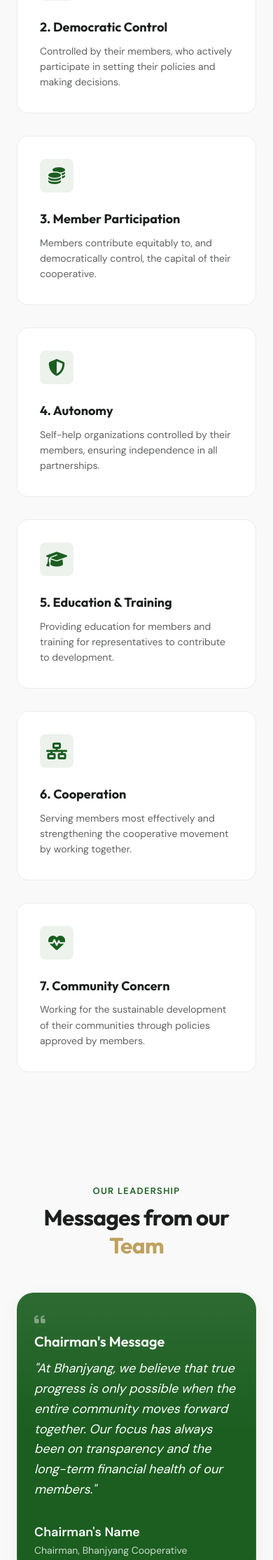
After one commit to pabit06/website, a Django app: template apps/about/templates/about/about.html in a window 390 px wide. The commit adds this page. Shown: the part 2411-4640 px from the top of the page at 70% size. Run offline with Django 5.2, Linux system fonts and the light colour scheme; the template is opened without the code that fills it, so the values that code supplies are empty.

Commit message:
Add About page and fix static serving
- Add apps.about: About Us page with hero, mission/vision, leadership cards, mobile app CTA
- Leadership cards: green background (bg-green) with white text for readability
- Fix static 404s: STATIC_URL='/static/' (root-relative); add .env.example (DEBUG=True for local)
- Wire /about/, header link, and DEPLOYMENT note for collectstatic after new app/static changes

Co-authored-by: Cursor <cursoragent@cursor.com>

```diff
--- /dev/null
+++ b/apps/about/apps.py
@@ -0,0 +1,6 @@
+from django.apps import AppConfig
+
+
+class AboutConfig(AppConfig):
+    default_auto_field = 'django.db.models.BigAutoField'
+    name = 'apps.about'
--- /dev/null
+++ b/apps/about/static/about/css/about.css
@@ -0,0 +1,276 @@
+/* About Page Specific Styles */
+
+.hero-small {
+    padding-block: 6rem 4rem;
+    min-height: auto;
+}
+
+.bg-light {
+    background-color: var(--color-bg-alt, #f9f9f9);
+}
+
+.italic {
+    font-style: italic;
+}
+
+.text-sm {
+    font-size: 0.875rem;
+}
+
+.opacity-70 {
+    opacity: 0.7;
+}
+
+.mt-4 {
+    margin-top: 1rem;
+}
+
+.mt-5 {
+    margin-top: 1.25rem;
+}
+
+.mt-8 {
+    margin-top: 2rem;
+}
+
+.mt-10 {
+    margin-top: 2.5rem;
+}
+
+.ml-4 {
+    margin-left: 1rem;
+}
+
+.mr-2 {
+    margin-right: 0.5rem;
+}
+
+.text-green {
+    color: var(--color-accent-green, #10b981);
+}
+
+.about-card {
+    background: white;
+    padding: 2.5rem;
+    border-radius: 1.5rem;
+    box-shadow: 0 10px 30px rgba(0, 0, 0, 0.05);
+    height: 100%;
+}
+
+/* Green card: light text so it’s readable on dark green */
+.about-card.bg-green {
+    background: var(--color-deuraligreen, #1B5E20);
+    color: #fff;
+}
+
+.about-card.bg-green .why-us-title,
+.about-card.bg-green .section-text,
+.about-card.bg-green strong,
+.about-card.bg-green .text-sm {
+    color: #fff;
+}
+
+.about-card.bg-green .opacity-70 {
+    opacity: 0.85;
+    color: rgba(255, 255, 255, 0.9);
+}
+
+.about-card.bg-green .testimonial-quote-icon {
+    color: rgba(255, 255, 255, 0.4);
+}
+
+.mobile-app-img {
+    max-width: 100%;
+    height: auto;
+    filter: drop-shadow(0 20px 40px rgba(0, 0, 0, 0.15));
+}
+
+.app-btn img {
+    transition: transform 0.3s ease;
+}
+
+.app-btn:hover img {
+    transform: translateY(-2px);
+}
+
+.why-us-list {
+    list-style: none;
+    padding: 0;
+}
+
+.why-us-list li {
+    margin-bottom: 0.75rem;
+    display: flex;
+    align-items: center;
+}
+
+/* Enhancements */
+.principles-grid,
+.values-grid {
+    display: grid;
+    grid-template-columns: repeat(auto-fit, minmax(280px, 1fr));
+    gap: var(--space-xl);
+}
+
+.principle-card,
+.value-card {
+    background: var(--bg-elevated);
+    padding: var(--space-xl);
+    border-radius: var(--radius-md);
+    border: 1px solid var(--border);
+    transition: all var(--duration-normal) var(--ease-out-quart);
+    height: 100%;
+}
+
+.principle-card:hover,
+.value-card:hover {
+    transform: translateY(-5px);
+    box-shadow: var(--shadow-hover);
+    border-color: var(--accent);
+}
+
+.principle-icon,
+.value-icon {
+    width: 48px;
+    height: 48px;
+    background: rgba(27, 94, 32, 0.08);
+    color: var(--accent);
+    border-radius: var(--radius-sm);
+    display: flex;
+    align-items: center;
+    justify-content: center;
+    font-size: 1.5rem;
+    margin-bottom: var(--space-lg);
+}
+
+.principle-title,
+.value-title {
+    font-family: var(--font-heading);
+    font-weight: 700;
+    font-size: 1.125rem;
+    margin-bottom: var(--space-sm);
+    color: var(--text);
+}
+
+/* Timeline */
+.timeline {
+    position: relative;
+    max-width: 800px;
+    margin: 0 auto;
+    padding: var(--space-2xl) 0;
+}
+
+.timeline::before {
+    content: '';
+    position: absolute;
+    left: 50%;
+    transform: translateX(-50%);
+    width: 2px;
+    height: 100%;
+    background: var(--border);
+}
+
+.timeline-item {
+    position: relative;
+    width: 50%;
+    padding: var(--space-lg) var(--space-2xl);
+    box-sizing: border-box;
+}
+
+.timeline-item::after {
+    content: '';
+    position: absolute;
+    top: 30px;
+    right: -10px;
+    width: 20px;
+    height: 20px;
+    background: var(--bg-elevated);
+    border: 2px solid var(--accent);
+    border-radius: 50%;
+    z-index: 1;
+}
+
+.timeline-item-left {
+    left: 0;
+    text-align: right;
+}
+
+.timeline-item-right {
+    left: 50%;
+    text-align: left;
+}
+
+.timeline-item-right::after {
+    left: -10px;
+}
+
+.timeline-date {
+    font-family: var(--font-heading);
+    font-weight: 700;
+    color: var(--accent);
+    font-size: 1.25rem;
+    margin-bottom: var(--space-xs);
+}
+
+/* Team */
+.team-grid {
+    display: grid;
+    grid-template-columns: repeat(auto-fit, minmax(220px, 1fr));
+    gap: var(--space-xl);
+}
+
+.team-card {
+    background: var(--bg-elevated);
+    border-radius: var(--radius-md);
+    overflow: hidden;
+    text-align: center;
+    border: 1px solid var(--border);
+    transition: all var(--duration-normal);
+}
+
+.team-img-wrapper {
+    aspect-ratio: 1;
+    background: var(--bg-subtle);
+    display: flex;
+    align-items: center;
+    justify-content: center;
+    font-size: 3rem;
+    color: var(--text-light);
+}
+
+.team-info {
+    padding: var(--space-lg);
+}
+
+.team-name {
+    font-family: var(--font-heading);
+    font-weight: 700;
+    font-size: 1.125rem;
+    color: var(--text);
+}
+
+.team-role {
+    font-size: 0.875rem;
+    color: var(--text-muted);
+}
+
+@media (max-width: 768px) {
+    .hero-small {
+        padding-block: 4rem 3rem;
+    }
+
+    .about-card {
+        padding: 1.5rem;
+    }
+
+    .app-store-links {
+        display: flex;
+        flex-direction: column;
+        gap: 1rem;
+        align-items: flex-start;
+    }
+
+    .app-btn.ml-4 {
+        margin-left: 0;
+    }
+}
--- /dev/null
+++ b/apps/about/static/about/js/about.js
@@ -0,0 +1,5 @@
+/* About Page Specific JS */
+document.addEventListener('DOMContentLoaded', () => {
+    // Custom JS for About page can go here
+    console.log('About page loaded');
+});
--- /dev/null
+++ b/apps/about/templates/about/about.html
@@ -0,0 +1,357 @@
+{% extends 'base.html' %}
+{% load static %}
+
+{% block title %}About Us | Bhanjyang Saving & Credit Cooperative{% endblock %}
+
+{% block extra_head %}
+<link rel="stylesheet" href="{% static 'about/css/about.css' %}">
+{% endblock %}
+
+{% block content %}
+<!-- Page Hero -->
+<section class="hero hero-small">
+    <div class="hero-bg" aria-hidden="true"></div>
+    <div class="hero-content">
+        <p class="hero-label" data-aos="fade-down">About Bhanjyang</p>
+        <h1 class="hero-title" data-aos="fade-up" data-aos-delay="100">
+            Our <span class="title-accent-words"><span class="accent-green">Identity</span></span>.
+            Our <span class="title-accent-words"><span class="accent-gold">Purpose</span></span>.
+        </h1>
+        <p class="hero-desc" data-aos="fade-up" data-aos-delay="200">
+            Building a stronger community through financial empowerment and member-centric services since 2012.
+        </p>
+    </div>
+</section>
+
+<!-- History & Mission -->
+<section class="section">
+    <div class="container">
+        <div class="section-grid align-items-center">
+            <div data-aos="fade-right">
+                <p class="section-label">Our Foundation</p>
+                <h2 class="section-title">Rooted in <span class="title-accent-words"><span
+                            class="accent-green">Values</span></span></h2>
+                <p class="section-text">
+                    Bhanjyang Saving & Credit Cooperative Ltd. was established in 2012 with the vision of providing
+                    accessible
+                    financial solutions to the residents of Rupa Rural Municipality. For over a decade, we have been a
+                    trusted partner in the economic development of our community.
+                </p>
+                <p class="section-text">
+                    Our cooperative operates on the principle of mutual help and democratic control. We ensure that
+                    every member has a voice and that our growth directly benefits the community we serve.
+                </p>
+            </div>
+            <div data-aos="fade-left">
+                <div class="about-card bg-light">
+                    <div class="principle-icon" style="background: rgba(191,161,95,0.1); color: var(--accent-warm);">
+                        <i class="fa-solid fa-bullseye"></i>
+                    </div>
+                    <h3 class="principle-title">Our Mission</h3>
+                    <p class="section-text">To empower our members by providing sustainable, transparent, and innovative
+                        financial services while fostering a culture of savings and investment.</p>
+
+                    <div class="principle-icon mt-8" style="background: rgba(27,94,32,0.1); color: var(--accent);">
+                        <i class="fa-solid fa-eye"></i>
+                    </div>
+                    <h3 class="principle-title">Our Vision</h3>
+                    <p class="section-text">To be the leading financial institution in the region, known for its
+                        integrity, member satisfaction, and contribution to social prosperity.</p>
+                </div>
+            </div>
+        </div>
+    </div>
+</section>
+
+<!-- 7 Principles -->
+<section class="section bg-light">
+    <div class="container">
+        <div class="section-header text-center" data-aos="fade-up">
+            <p class="section-label" style="margin-inline: auto;">Cooperative Identity</p>
+            <h2 class="section-title">The 7 <span class="title-accent-words"><span
+                        class="accent-green">Principles</span></span></h2>
+            <p class="section-text" style="margin-inline: auto;">As a registered cooperative, we strictly adhere to the
+                International Cooperative Principles.</p>
+        </div>
+
+        <div class="principles-grid mt-10">
+            <div class="principle-card" data-aos="fade-up" data-aos-delay="100">
+                <div class="principle-icon"><i class="fa-solid fa-users-plus"></i></div>
+                <h3 class="principle-title">1. Voluntary Membership</h3>
+                <p class="text-sm opacity-70">Open to all persons able to use their services and willing to accept the
+                    responsibilities of membership.</p>
+            </div>
+            <div class="principle-card" data-aos="fade-up" data-aos-delay="200">
+                <div class="principle-icon"><i class="fa-solid fa-handshake"></i></div>
+                <h3 class="principle-title">2. Democratic Control</h3>
+                <p class="text-sm opacity-70">Controlled by their members, who actively participate in setting their
+                    policies and making decisions.</p>
+            </div>
+            <div class="principle-card" data-aos="fade-up" data-aos-delay="300">
+                <div class="principle-icon"><i class="fa-solid fa-coins"></i></div>
+                <h3 class="principle-title">3. Member Participation</h3>
+                <p class="text-sm opacity-70">Members contribute equitably to, and democratically control, the capital
+                    of their cooperative.</p>
+            </div>
+            <div class="principle-card" data-aos="fade-up" data-aos-delay="400">
+                <div class="principle-icon"><i class="fa-solid fa-shield-halved"></i></div>
+                <h3 class="principle-title">4. Autonomy</h3>
+                <p class="text-sm opacity-70">Self-help organizations controlled by their members, ensuring independence
+                    in all partnerships.</p>
+            </div>
+            <div class="principle-card" data-aos="fade-up" data-aos-delay="500">
+                <div class="principle-icon"><i class="fa-solid fa-graduation-cap"></i></div>
+                <h3 class="principle-title">5. Education & Training</h3>
+                <p class="text-sm opacity-70">Providing education for members and training for representatives to
+                    contribute to development.</p>
+            </div>
+            <div class="principle-card" data-aos="fade-up" data-aos-delay="600">
+                <div class="principle-icon"><i class="fa-solid fa-network-wired"></i></div>
+                <h3 class="principle-title">6. Cooperation</h3>
+                <p class="text-sm opacity-70">Serving members most effectively and strengthening the cooperative
+                    movement by working together.</p>
+            </div>
+            <div class="principle-card" data-aos="fade-up" data-aos-delay="700">
+                <div class="principle-icon"><i class="fa-solid fa-heart-pulse"></i></div>
+                <h3 class="principle-title">7. Community Concern</h3>
+                <p class="text-sm opacity-70">Working for the sustainable development of their communities through
+                    policies approved by members.</p>
+            </div>
+        </div>
+    </div>
+</section>
+
+<!-- Leadership Messages -->
+<section class="section bg-light" id="leadership">
+    <div class="container">
+        <div class="section-header text-center" data-aos="fade-down">
+            <p class="section-label" style="margin-inline: auto;">Our Leadership</p>
+            <h2 class="section-title">Messages from our <span class="title-accent-words"><span
+                        class="accent-gold">Team</span></span></h2>
+        </div>
+
+        <div class="section-grid mt-5">
+            <!-- Chairman's Message -->
+            <div class="about-card bg-green" data-aos="fade-up">
+                <div class="testimonial-quote-icon"><i class="fa-solid fa-quote-left"></i></div>
+                <h3 class="why-us-title">Chairman's Message</h3>
+                <p class="section-text italic">
+                    "At Bhanjyang, we believe that true progress is only possible when the entire community moves
+                    forward together. Our focus has always been on transparency and the long-term financial health of
+                    our members."
+                </p>
+                <div class="mt-4">
+                    <strong>Chairman's Name</strong>
+                    <p class="text-sm opacity-70">Chairman, Bhanjyang Cooperative</p>
+                </div>
+            </div>
+
+            <!-- Manager's Commitment -->
+            <div class="about-card bg-green" data-aos="fade-up" data-aos-delay="100">
+                <div class="testimonial-quote-icon"><i class="fa-solid fa-quote-left"></i></div>
+                <h3 class="why-us-title">Manager's Commitment</h3>
+                <p class="section-text italic">
+                    "We are committed to delivering the best-in-class service to our members. Our operational excellence
+                    and digital transformation are aimed at making banking easier and more secure for every member of
+                    Rupa."
+                </p>
+                <div class="mt-4">
+                    <strong>Manager's Name</strong>
+                    <p class="text-sm opacity-70">General Manager, Bhanjyang Cooperative</p>
+                </div>
+            </div>
+        </div>
+    </div>
+</section>
+
+<!-- Core Values & Strengths -->
+<section class="section">
+    <div class="container">
+        <div class="section-header text-center" data-aos="fade-up">
+            <p class="section-label" style="margin-inline: auto;">Our Core</p>
+            <h2 class="section-title">What Drives <span class="title-accent-words"><span
+                        class="accent-gold">Us</span></span></h2>
+        </div>
+
+        <div class="values-grid mt-10">
+            <div class="value-card" data-aos="fade-up">
+                <div class="value-icon"><i class="fa-solid fa-gem"></i></div>
+                <h3 class="value-title">Transparency</h3>
+                <p class="text-sm opacity-70">We maintain open communication with our members, ensuring full visibility
+                    into our operations and financial health.</p>
+            </div>
+            <div class="value-card" data-aos="fade-up" data-aos-delay="100">
+                <div class="value-icon"><i class="fa-solid fa-shield-check"></i></div>
+                <h3 class="value-title">Stability</h3>
+                <p class="text-sm opacity-70">A decade of consistent growth and prudent financial management provides a
+                    secure foundation for your savings.</p>
+            </div>
+            <div class="value-card" data-aos="fade-up" data-aos-delay="200">
+                <div class="value-icon"><i class="fa-solid fa-face-smile"></i></div>
+                <h3 class="value-title">Member First</h3>
+                <p class="text-sm opacity-70">Every decision we make is guided by the best interests of our members and
+                    the community we serve.</p>
+            </div>
+        </div>
+    </div>
+</section>
+
+<!-- Timeline Section -->
+<section class="section bg-light overflow-hidden">
+    <div class="container">
+        <div class="section-header text-center" data-aos="fade-up">
+            <p class="section-label" style="margin-inline: auto;">Our Journey</p>
+            <h2 class="section-title">A Legacy of <span class="title-accent-words"><span
+                        class="accent-green">Growth</span></span></h2>
+        </div>
+
+        <div class="timeline mt-10">
+            <div class="timeline-item timeline-item-left" data-aos="fade-right">
+                <div class="timeline-date">2012</div>
+                <h3 class="principle-title">The Beginning</h3>
+                <p class="text-sm opacity-70">Bhanjyang Saving & Credit Cooperative Ltd. was founded with a handful of
+                    visionary members in Rupa.</p>
+            </div>
+            <div class="timeline-item timeline-item-right" data-aos="fade-left">
+                <div class="timeline-date">2015</div>
+                <h3 class="principle-title">Reached 1000 Members</h3>
+                <p class="text-sm opacity-70">A major milestone as the community's trust in our institution grew
+                    rapidly.</p>
+            </div>
+            <div class="timeline-item timeline-item-left" data-aos="fade-right">
+                <div class="timeline-date">2018</div>
+                <h3 class="principle-title">Regional Integration</h3>
+                <p class="text-sm opacity-70">Expanded services and became a key player in the local economic landscape.
+                </p>
+            </div>
+            <div class="timeline-item timeline-item-right" data-aos="fade-left">
+                <div class="timeline-date">2023</div>
+                <h3 class="principle-title">Digital Transformation</h3>
+                <p class="text-sm opacity-70">Launched the mSmart mobile banking app to provide modern financial tools
+                    to our members.</p>
+            </div>
+        </div>
+    </div>
+</section>
+
+<!-- Mobile App Section -->
+<section class="section mobile-app-section overflow-hidden" id="mobile-app">
+    <div class="container">
+        <div class="section-grid align-items-center">
+            <div data-aos="fade-right">
+                <p class="section-label">Mobile Banking</p>
+                <h2 class="section-title">Banking in your <span class="title-accent-words"><span
+                            class="accent-red">Pocket</span></span></h2>
+                <p class="section-text">
+                    Access your accounts anytime, anywhere with the Bhanjyang mSmart app. Fast, secure, and easy to use.
+                </p>
+                <ul class="why-us-list mt-8">
+                    <li><i class="fa-solid fa-circle-check text-green mr-2"></i> Real-time balance inquiry</li>
+                    <li><i class="fa-solid fa-circle-check text-green mr-2"></i> Fund transfers & utility payments</li>
+                    <li><i class="fa-solid fa-circle-check text-green mr-2"></i> Secure biometric login</li>
+                </ul>
+                <div class="app-store-links mt-10">
+                    <a href="https://play.google.com/store/apps/details?id=com.devanasoft.bhanjyang&hl=en"
+                        target="_blank" class="app-btn">
+                        <img src="{% static 'about/images/google-play-badge.svg' %}" alt="Get it on Google Play"
+                            height="40">
+                    </a>
+                    <a href="https://apps.apple.com/us/app/bhanjyang-coop-ismart/id6463041487" target="_blank"
+                        class="app-btn ml-4">
+                        <img src="{% static 'about/images/app-store-badge.svg' %}" alt="Download on the App Store"
+                            height="40">
+                    </a>
+                </div>
+            </div>
+            <div data-aos="fade-left" class="text-center mobile-app-image-container">
+                <img src="{% static 'about/images/mobile_banking.webp' %}" alt="Bhanjyang Mobile App interface"
+                    class="mobile-app-img">
+            </div>
+        </div>
+    </div>
+</section>
+
+<!-- Our Team Section -->
+<section class="section" id="team">
+    <div class="container">
+        <div class="section-header text-center" data-aos="fade-up">
+            <p class="section-label" style="margin-inline: auto;">People Behind Bhanjyang</p>
+            <h2 class="section-title">Our Board & <span class="title-accent-words"><span
+                        class="accent-gold">Staff</span></span></h2>
+        </div>
+
+        <h3 class="principle-title mt-10" data-aos="fade-up">Board of Directors</h3>
+        <div class="team-grid mt-5">
+            <div class="team-card" data-aos="fade-up" data-aos-delay="100">
+                <div class="team-img-wrapper"><i class="fa-solid fa-user-tie"></i></div>
+                <div class="team-info">
+                    <div class="team-name">Chairman Name</div>
+                    <div class="team-role">Chairman</div>
+                </div>
+            </div>
+            <div class="team-card" data-aos="fade-up" data-aos-delay="200">
+                <div class="team-img-wrapper"><i class="fa-solid fa-user-tie"></i></div>
+                <div class="team-info">
+                    <div class="team-name">Vice Chairman Name</div>
+                    <div class="team-role">Vice Chairman</div>
+                </div>
+            </div>
+            <div class="team-card" data-aos="fade-up" data-aos-delay="300">
+                <div class="team-img-wrapper"><i class="fa-solid fa-user-tie"></i></div>
+                <div class="team-info">
+                    <div class="team-name">Secretary Name</div>
+                    <div class="team-role">Secretary</div>
+                </div>
+            </div>
+            <div class="team-card" data-aos="fade-up" data-aos-delay="400">
+                <div class="team-img-wrapper"><i class="fa-solid fa-user-tie"></i></div>
+                <div class="team-info">
+                    <div class="team-name">Treasurer Name</div>
+                    <div class="team-role">Treasurer</div>
+                </div>
+            </div>
+        </div>
+
+        <h3 class="principle-title mt-10" data-aos="fade-up">Founding Staff</h3>
+        <div class="team-grid mt-5">
+            <div class="team-card" data-aos="fade-up" data-aos-delay="100">
+                <div class="team-img-wrapper"><i class="fa-solid fa-user"></i></div>
+                <div class="team-info">
+                    <div class="team-name">Manager Name</div>
+                    <div class="team-role">General Manager</div>
+                </div>
+            </div>
+            <div class="team-card" data-aos="fade-up" data-aos-delay="200">
+                <div class="team-img-wrapper"><i class="fa-solid fa-user"></i></div>
+                <div class="team-info">
+                    <div class="team-name">Staff Name</div>
+                    <div class="team-role">Accountant</div>
+                </div>
+            </div>
+            <div class="team-card" data-aos="fade-up" data-aos-delay="300">
+                <div class="team-img-wrapper"><i class="fa-solid fa-user"></i></div>
+                <div class="team-info">
+                    <div class="team-name">Staff Name</div>
+                    <div class="team-role">Loan Officer</div>
+                </div>
+            </div>
+        </div>
+    </div>
+</section>
+
+<!-- CTA -->
+<section class="section cta-section" id="contact">
+    <div class="container">
+        <div class="cta-section-inner reveal">
+            <h2 class="cta-section-title">Want to learn more?</h2>
+            <p class="cta-section-text">Visit our office or call us to talk about our services and how you can become a
+                member.</p>
+            <a href="tel:+9779856083101" class="btn btn-primary btn-lg">Call Us Now</a>
+        </div>
+    </div>
+</section>
+{% endblock %}
+
+{% block extra_js %}
+<script src="{% static 'about/js/about.js' %}"></script>
+{% endblock %}
--- /dev/null
+++ b/apps/about/urls.py
@@ -0,0 +1,6 @@
+from django.urls import path
+from . import views
+
+urlpatterns = [
+    path('', views.about, name='about'),
+]
--- /dev/null
+++ b/apps/about/views.py
@@ -0,0 +1,5 @@
+from django.shortcuts import render
+
+
+def about(request):
+    return render(request, 'about/about.html')
--- a/config/settings.py
+++ b/config/settings.py
@@ -34,6 +34,7 @@ INSTALLED_APPS = [
     'django.contrib.messages',
     'django.contrib.staticfiles',
     'apps.home',
+    'apps.about',
 ]
 
 MIDDLEWARE = [
@@ -61,7 +62,7 @@ TEMPLATES = [
 
 WSGI_APPLICATION = 'config.wsgi.application'
 
-STATIC_URL = 'static/'
+STATIC_URL = '/static/'
 STATIC_ROOT = BASE_DIR / 'staticfiles'
 # Project-level static (root). App static: apps/home/static/
 STATICFILES_DIRS = [BASE_DIR / 'static']
--- a/config/urls.py
+++ b/config/urls.py
@@ -4,4 +4,5 @@ from django.views.generic import RedirectView
 urlpatterns = [
     path('favicon.ico', RedirectView.as_view(url='/static/favicon/favicon.ico', permanent=False)),
     path('', include('apps.home.urls')),
+    path('about/', include('apps.about.urls')),
 ]
--- a/templates/partials/_header.html
+++ b/templates/partials/_header.html
@@ -26,7 +26,7 @@
     <nav class="nav" id="nav" aria-label="Main">
       <ul class="nav-list">
         <li><a href="/">Home</a></li>
-        <li><a href="{% url 'coming_soon' %}">About</a></li>
+        <li><a href="{% url 'about' %}">About</a></li>
         <li><a href="{% url 'coming_soon' %}">Services</a></li>
         <li><a href="{% url 'coming_soon' %}">News</a></li>
         <li><a href="{% url 'coming_soon' %}">Contact</a></li>
```
Also changed, not shown: DEPLOYMENT.md (+1 -1 lines), apps/about/__init__.py (added), apps/about/static/about/images/app-store-badge.svg (added), apps/about/static/about/images/google-play-badge.svg (added), apps/about/static/about/images/mobile_banking.webp (added), 1 other file.
